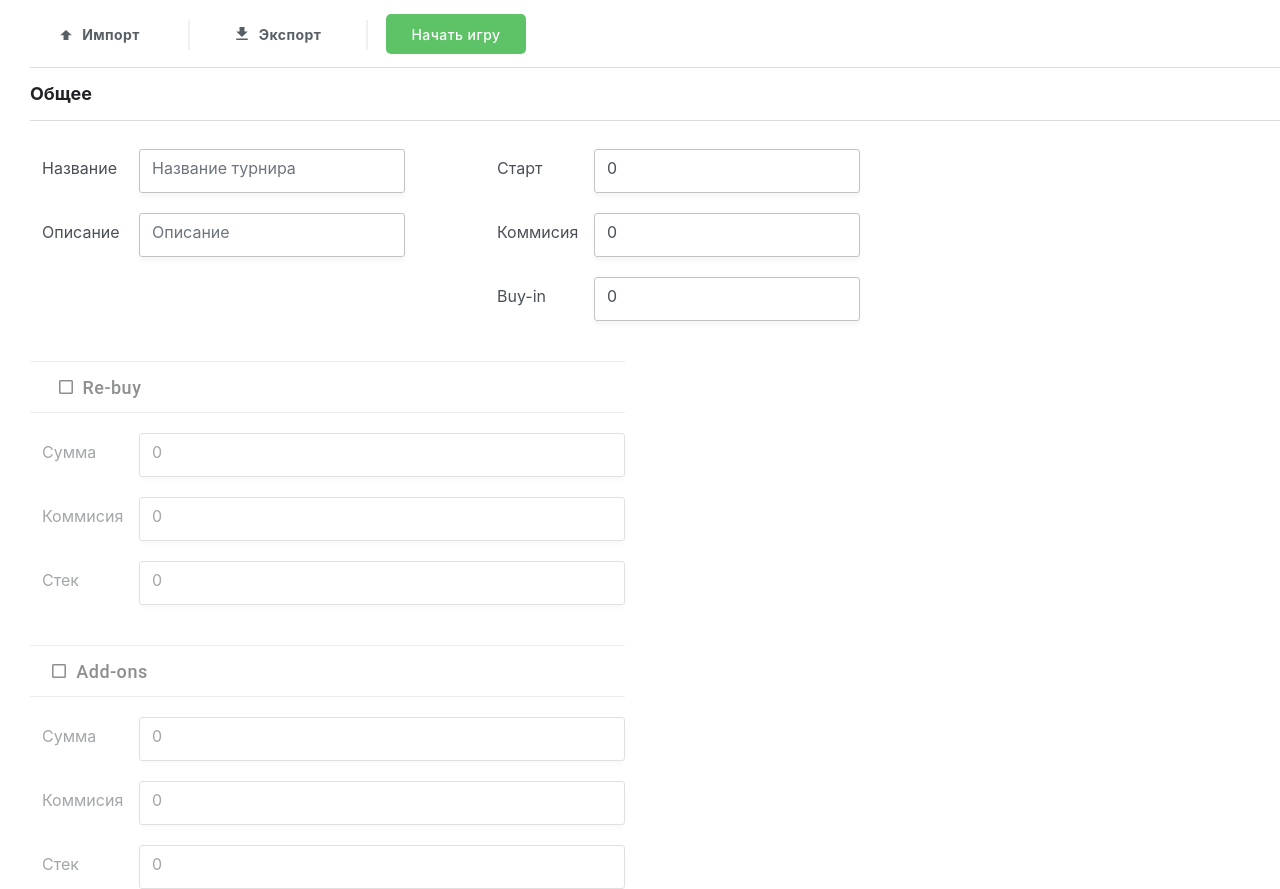
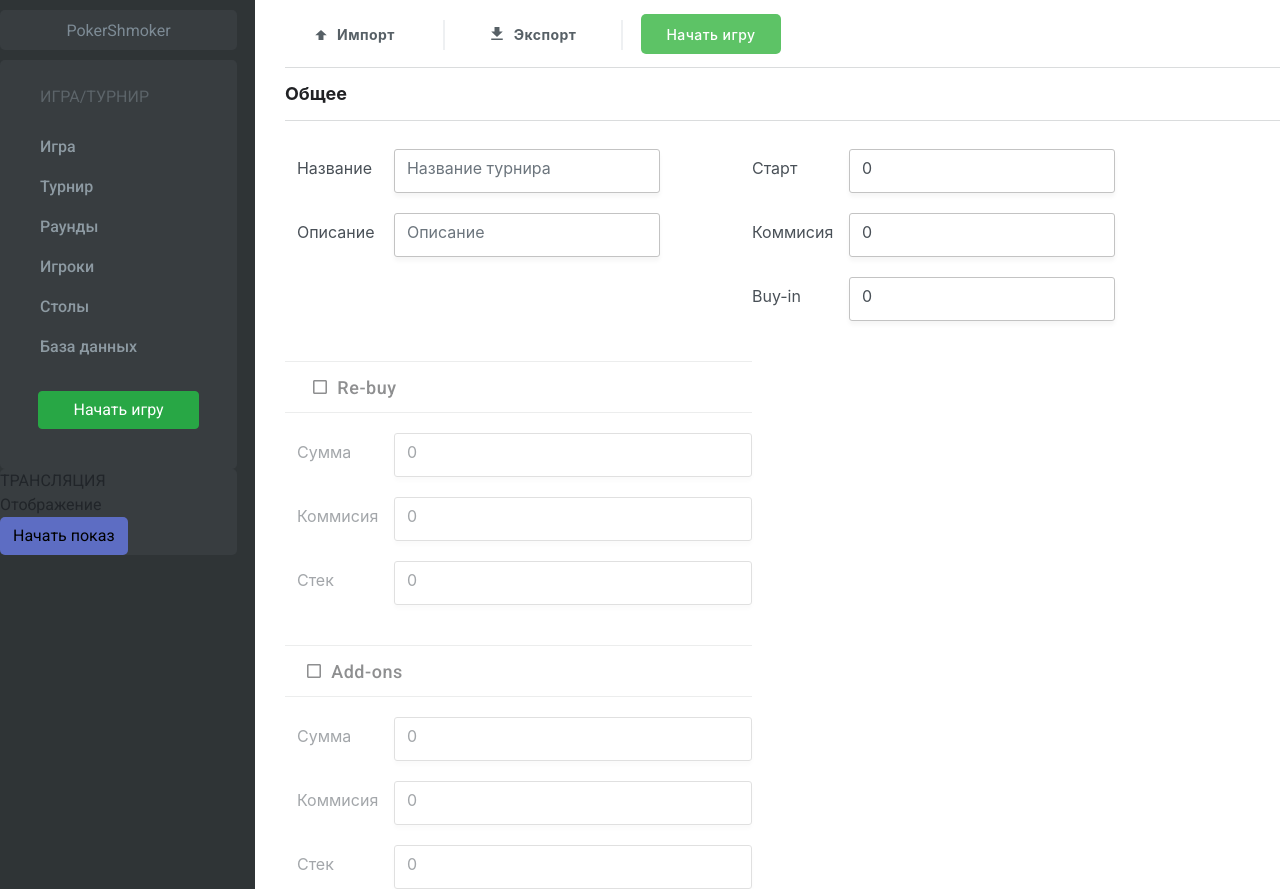
Before and after one commit to dtseloguz/poker-manager, an Angular app in the folder user-interface/: page /game-settings in a window 1280 px wide. Built offline with nearby package versions, Linux system fonts and the light colour scheme.

Commit message:
Добавление бокового меню

```diff
--- a/user-interface/src/app/app-routing.module.ts
+++ b/user-interface/src/app/app-routing.module.ts
@@ -5,7 +5,7 @@ import {GameSettingsComponent} from './game-settings/game-settings.component';
 import {RoundsComponent} from './rounds/rounds.component';
 
 const routes: Routes = [
-  { path: '', redirectTo: '/data-base', pathMatch: 'full' },
+  { path: '', redirectTo: '/game-settings', pathMatch: 'full' },
   { path: 'data-base', component: PlayerListComponent },
   {path: "game-settings", component:GameSettingsComponent},
   {path: "rounds", component:RoundsComponent},
--- a/user-interface/src/app/app.component.css
+++ b/user-interface/src/app/app.component.css
@@ -0,0 +1,20 @@
+@import url('https://fonts.googleapis.com/css?family=Roboto:400,500,700&subset=cyrillic,cyrillic-ext');
+.content{
+    width: 100%;
+}
+.side-bar{
+    width: 24%;
+    max-width: 300px;
+    background: #2F3436;
+}
+.data-content{
+    min-width: 75%;
+}
+@media(width:1920px){
+    .side-bar{
+        width: 300px;
+    }
+    .data-content{
+        width:90%;
+    }
+}
--- a/user-interface/src/app/app.component.html
+++ b/user-interface/src/app/app.component.html
@@ -1,2 +1,6 @@
-
-<router-outlet></router-outlet>
+<div class="content d-flex">
+<app-side-bar class="side-bar"></app-side-bar>
+<div class="data-content">
+    <router-outlet></router-outlet>
+</div>
+</div>
--- a/user-interface/src/app/app.module.ts
+++ b/user-interface/src/app/app.module.ts
@@ -7,18 +7,20 @@ import { PlayerListComponent } from './player-list/player-list.component';
 import { FormsModule } from '@angular/forms';
 import { GameSettingsComponent } from './game-settings/game-settings.component';
 import { RoundsComponent } from './rounds/rounds.component';
+import { SideBarComponent } from './side-bar/side-bar.component';
 
 @NgModule({
   declarations: [
     AppComponent,
     PlayerListComponent,
     GameSettingsComponent,
-    RoundsComponent
+    RoundsComponent,
+    SideBarComponent,
   ],
   imports: [
     BrowserModule,
     AppRoutingModule,
-    FormsModule
+    FormsModule,
   ],
   providers: [],
   bootstrap: [AppComponent]
--- /dev/null
+++ b/user-interface/src/app/side-bar/side-bar.component.css
@@ -0,0 +1,68 @@
+.content{
+    background: #2F3436;
+    font-family: Roboto;
+}
+.content-data{
+    width: 93%;
+    background: #383D40;
+    border-radius: 5px;
+}
+li{
+    list-style-type: none;
+}
+.title{
+    text-align: center;
+    padding-top: 11px;
+    margin-top: 10px;
+    color: #7D8B95;
+    height: 40px;
+}
+.menu{
+    margin-top: 10px;
+    padding-left: 40px;
+    padding-bottom: 40px;
+}
+.menu-list{
+color: #8D9AA2;
+}
+.menu-list ul li{
+    height: 40px;
+
+}
+.menu-title{
+    padding-top: 27px;
+    padding-bottom: 29px;
+    color: #5C6469;
+}
+title,.menu-list{
+    font-weight: 500;
+}
+.title,.menu-list,.menu-title{
+    font-size: 16px;
+}
+.title,.menu-title{
+    font-style: normal;
+    line-height: normal;
+}
+.menu-button{
+    margin-left: -40px;
+    text-align: center;
+}
+.menu-button button{
+    width: 68%!important;
+}
+
+.btn-translation{
+    background: #5D6DC3;
+    border-radius: 5px;
+}
+a{
+    color: #8D9AA2;
+    font-family: Roboto;
+    font-style: normal;
+    font-weight: 500;
+    font-size: 16px;
+}
+a:hover{
+    color: #FFFFFF;
+}
--- /dev/null
+++ b/user-interface/src/app/side-bar/side-bar.component.html
@@ -0,0 +1,28 @@
+<div class="content">
+  <div class="title content-data">
+    <span>PokerShmoker</span>
+  </div>
+  <div class="menu content-data">
+    <div class="menu-title"><span>ИГРА/ТУРНИР</span></div>
+    <div class="menu-list">
+      <ul>
+        <li><a href="http://localhost:4200/game-settings">Игра</a></li>
+        <li><a href="">Турнир</a></li>
+        <li><a href="http://localhost:4200/rounds">Раунды</a></li>
+        <li><a href="">Игроки</a></li>
+        <li><a href="" >Столы</a></li>
+        <li><a href="http://localhost:4200/data-base">База данных</a></li>
+      </ul>
+    </div>
+    <div class="menu-button">
+      <button type="button" class="btn btn-success">Начать игру</button>
+    </div>
+  </div>
+  <div class="translation content-data">
+    <div class="translation-title">ТРАНСЛЯЦИЯ</div>
+    <div><span>Отображение</span></div>
+    <div class="translation-button">
+      <button type="button" class="btn btn-translation">Начать показ</button>
+    </div>
+  </div>
+</div>
--- /dev/null
+++ b/user-interface/src/app/side-bar/side-bar.component.ts
@@ -0,0 +1,15 @@
+import { Component, OnInit } from '@angular/core';
+
+@Component({
+  selector: 'app-side-bar',
+  templateUrl: './side-bar.component.html',
+  styleUrls: ['./side-bar.component.css']
+})
+export class SideBarComponent implements OnInit {
+
+  constructor() { }
+
+  ngOnInit() {
+  }
+
+}
```
Also changed, not shown: 1 other file (tests, documents, lock files or other folders).
